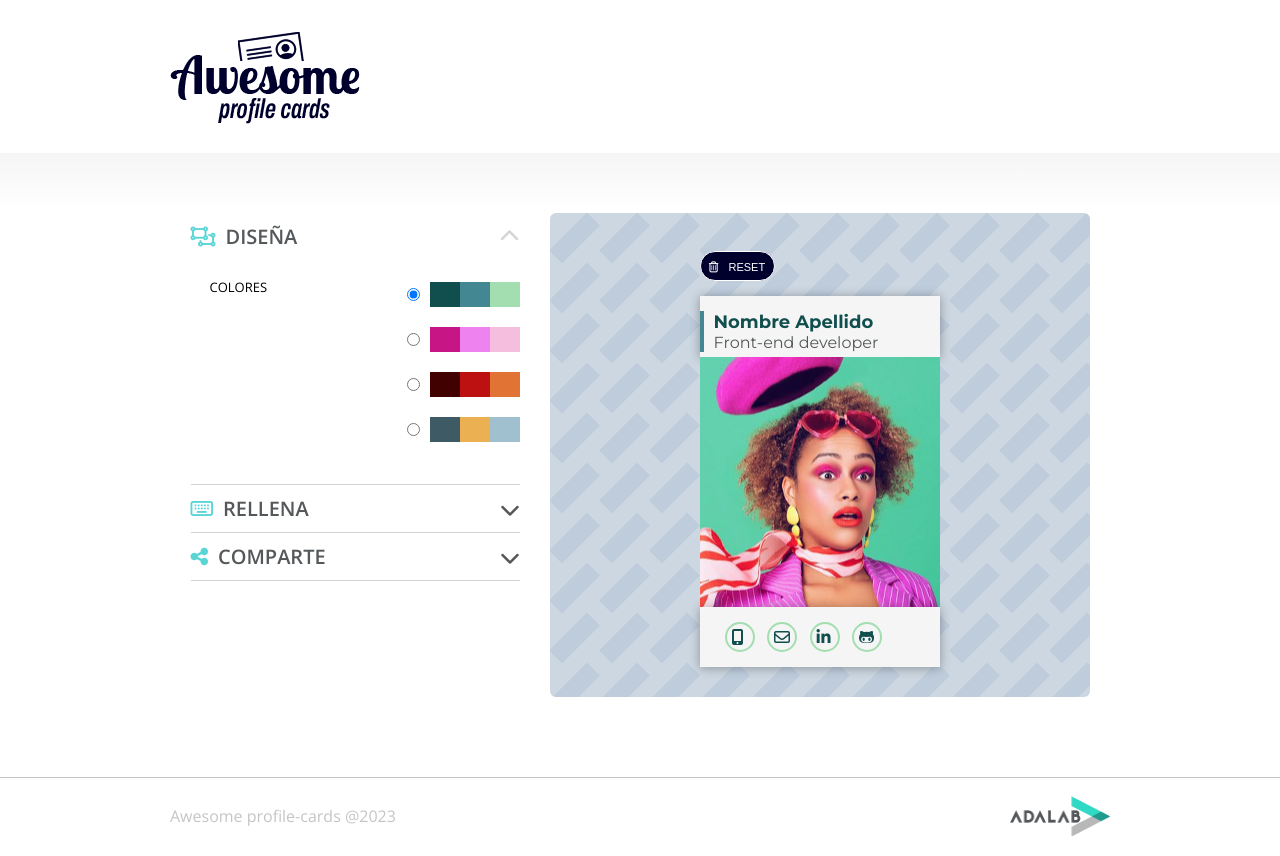
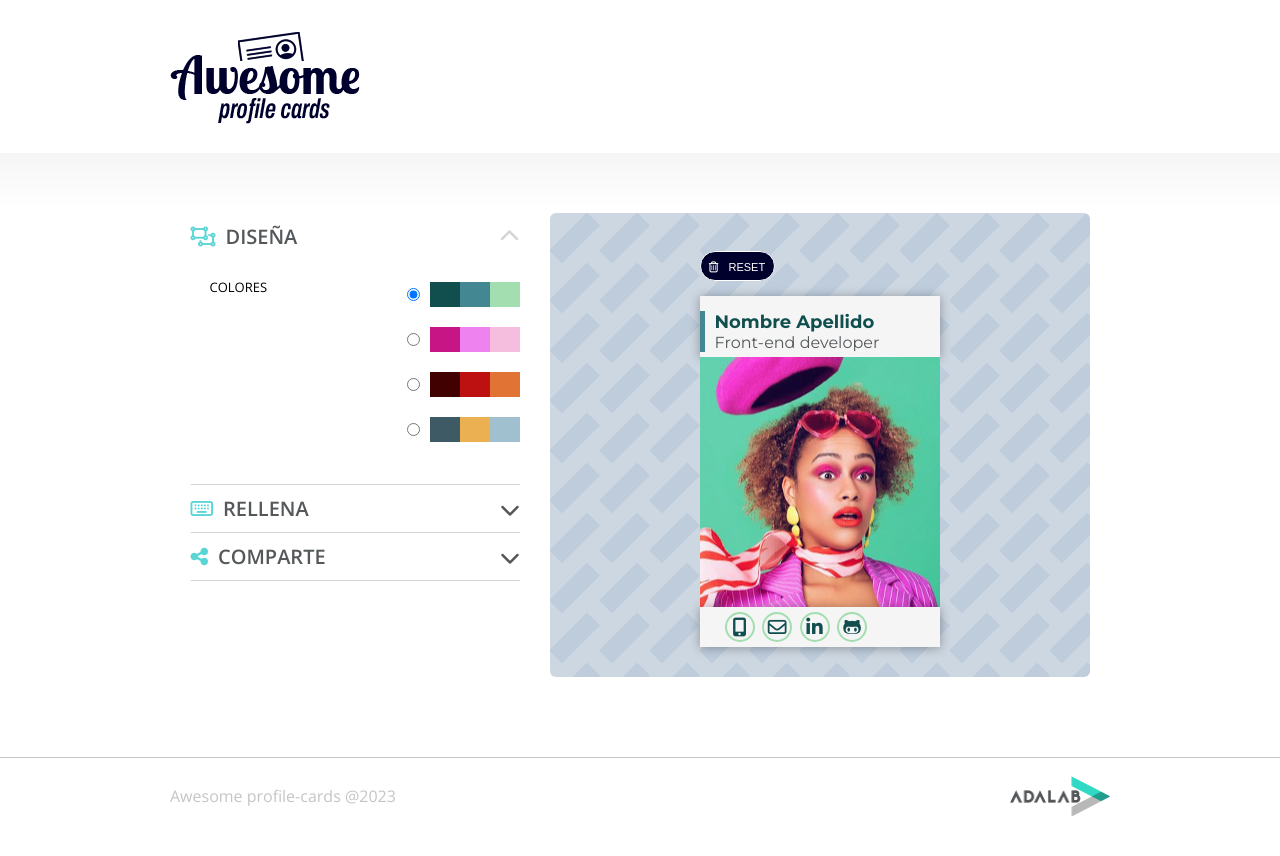
Before and after one commit to Adalab/project-promo-u-module-2-team-2, a website: page docs/creatingCard.html in a window 1280 px wide. Drawn offline with nearby package versions, Linux system fonts and the light colour scheme; files that its build step writes are made by us from their sources.

Commit message:
solved icons

```diff
--- a/src/scss/layout/_aside.scss
+++ b/src/scss/layout/_aside.scss
@@ -150,7 +150,7 @@
         color: $color-dark-green-blue;
         font-family: $font-montse;
         font-size: 1.8rem;
-        border-left: solid $color-dirty-blue 0.4rem;
+        border-left: solid $color-dirty-blue 0.5rem;
         padding-left: 1rem;
         font-weight: $bold;
     }
@@ -159,7 +159,7 @@
         color: $color-gunmetal;
         font-family: $font-montse;
         font-size: 1.6rem;
-        border-left: solid $color-dirty-blue 0.4rem;
+        border-left: solid $color-dirty-blue 0.5rem;
         padding-left: 1rem;
     }
 
@@ -204,25 +204,18 @@
         padding-left: 1.75rem;
     }
 
-    .card__icons--icon {
+
+
+    .card__icon-link {
+        text-decoration: none;
         color: $color-dark-green-blue;
         display: flex;
+        justify-content: center;
         width: 3rem;
         height: 3rem;
-        font-size: $medium;
+        font-size: 3rem;
         align-items: center;
         border: solid $color-hospital-green 0.275rem;
         border-radius: 50%;
-        padding-left: 0.5rem;
-        margin-right: 0.5rem;
         margin-left: 0.75rem;
-        padding-left: 0.5rem;
-        margin-top: 1rem;
-        margin-bottom: 1rem;
-
-
     }
-
-    .card__icon-link {
-        text-decoration: none;
-    }
```
